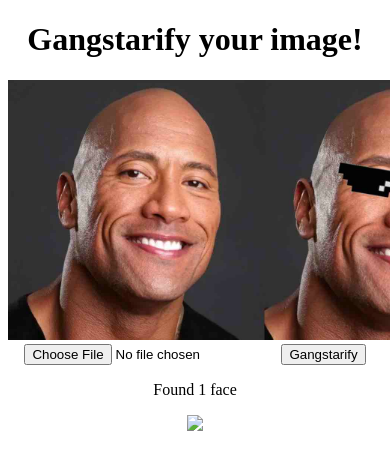
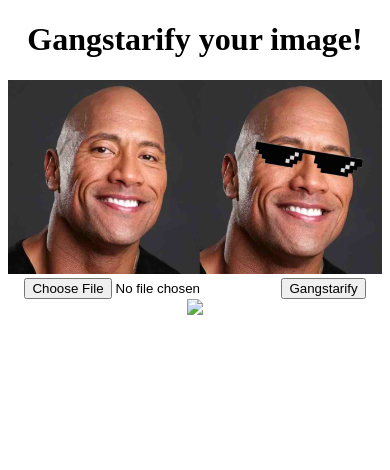
Before and after one commit to kwsp/auto_gangster, a Flask app: template templates/index.html in a window 390 px wide; the page is wider, and only the part inside the window is pictured. Shown: the top 470 px of that part. Run offline with Flask 2, Linux system fonts and the light colour scheme; the template is opened without the code that fills it: most values are stand-ins (such as "Sample title", 1, 10 or a date in 2020); parts of the project's set-up code (start-up, migrations or seed data) failed here and were passed over.

Commit message:
responsive page

```diff
--- a/app.py
+++ b/app.py
@@ -76,9 +76,14 @@
         n_faces = gangster.make_gangster(img)
         cv2.imwrite(filepath, img)
         res_url = url_for("uploaded_file", filename=filename)
-        print(f"{res_url=}, {n_faces=}")
+        if n_faces == 0:
+            msg = "No faces found"
+        elif n_faces == 1:
+            msg = "Found 1 face"
+        else:
+            msg = f"Found {n_faces} faces"
 
-        return render_template("index.html", res_url=res_url, n_faces=n_faces)
+        return render_template("index.html", res_url=res_url, msg=msg)
     return render_template("index.html")
 
 
--- a/templates/index.html
+++ b/templates/index.html
@@ -1,30 +1,34 @@
 <!doctype html>
 <title>Auto Gangsta</title>
+<meta name="viewport" content="width=device-width, initial-scale=1.0">
 <link rel="icon" type="image/x-icon" href="/favicon.ico">
 <style>
 main {
   text-align: center;
-  margin: auto;
+}
+#rock {
+  width: 100%;
+  max-width: 500px;
+}
+#result {
+  width: 100%;
+  max-width: 500px;
 }
 </style>
 
 <main>
 <h1>Gangstarify your image!</h1>
-<img class="rock" src="/static/rock.jpg" width=500>
+<img id="rock" src="/static/rock.jpg" width=500>
 <form method=post enctype=multipart/form-data>
   <input type="file" name="file">
   <input type="submit" value="Gangstarify">
 </form>
 
+{% if msg %}
+  <p>{{ msg }}</p>
+{% endif %}
 {% if res_url %}
-    {% if n_faces == 0 %}
-        <p>No faces found</p>
-    {% elif n_faces == 1 %}
-        <p>Found {{ n_faces }} face</p>
-    {% else %}
-        <p>Found {{ n_faces }} faces</p>
-    {% endif %}
-    <img src="{{ res_url }}" width=500>
+  <img id="result" src="{{ res_url }}" width=500>
 {% endif %}
 
 </main>
```
